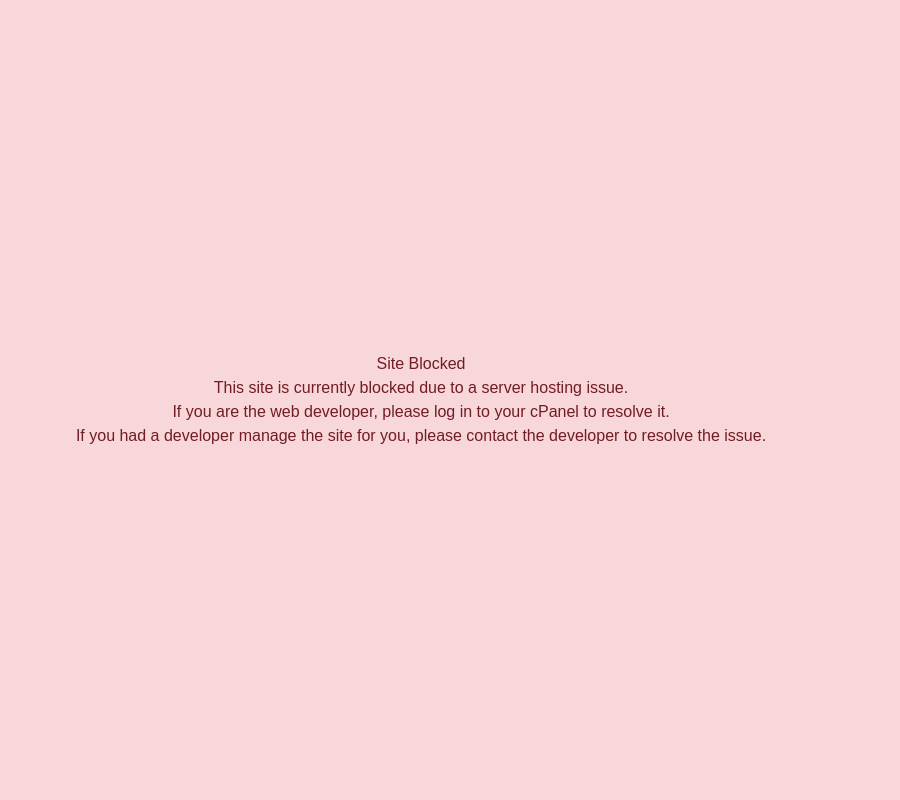
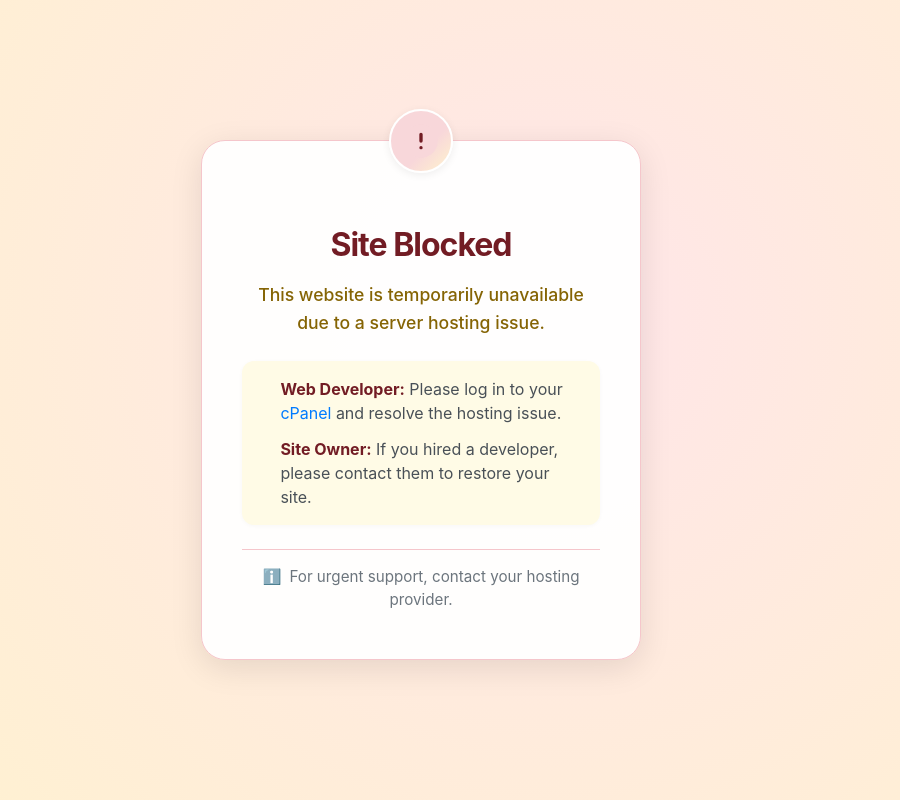
Before and after one commit to kelvin227/eaglewayproperty, a Next.js app: page / in a window 1280 px wide. Shown: the whole page, without its empty margins (219-1119 px from the left). Built offline with nearby package versions, Linux system fonts and the light colour scheme.

Commit message:
site blocked design

```diff
--- a/app/page.tsx
+++ b/app/page.tsx
@@ -9,24 +9,122 @@ export default function Page() {
         flexDirection: "column",
         justifyContent: "center",
         alignItems: "center",
-        background: "#f8d7da",
-        color: "#721c24",
-        fontFamily: "sans-serif",
+        background:
+          "radial-gradient(circle at 60% 40%, #ffe5e9 0%, #fff3cd 100%)",
+        fontFamily: "Inter, Segoe UI, Arial, sans-serif",
         textAlign: "center",
         padding: "2rem",
       }}
       aria-label="Site Blocked Notice"
     >
-      <h1>Site Blocked</h1>
-      <p>This site is currently blocked due to a server hosting issue.</p>
-      <p>
-        If you are the web developer, please log in to your cPanel to resolve
-        it.
-      </p>
-      <p>
-        If you had a developer manage the site for you, please contact the
-        developer to resolve the issue.
-      </p>
+      <div
+        style={{
+          background: "rgba(255,255,255,0.95)",
+          borderRadius: "24px",
+          boxShadow: "0 8px 32px rgba(0,0,0,0.10)",
+          padding: "3rem 2.5rem",
+          maxWidth: "440px",
+          border: "1px solid #f5c6cb",
+          position: "relative",
+        }}
+      >
+        <div
+          style={{
+            position: "absolute",
+            top: "-32px",
+            left: "50%",
+            transform: "translateX(-50%)",
+            background: "linear-gradient(135deg, #f8d7da 60%, #fff3cd 100%)",
+            borderRadius: "50%",
+            boxShadow: "0 2px 8px rgba(0,0,0,0.07)",
+            width: "64px",
+            height: "64px",
+            display: "flex",
+            alignItems: "center",
+            justifyContent: "center",
+            border: "2px solid #fff",
+          }}
+        >
+          <svg
+            width="40"
+            height="40"
+            viewBox="0 0 24 24"
+            fill="none"
+            aria-hidden="true"
+          >
+            <circle cx="12" cy="12" r="10" fill="#f8d7da" />
+            <path
+              d="M12 8v4M12 16h.01"
+              stroke="#721c24"
+              strokeWidth="2"
+              strokeLinecap="round"
+              strokeLinejoin="round"
+            />
+          </svg>
+        </div>
+        <h1
+          style={{
+            color: "#721c24",
+            marginBottom: "0.75rem",
+            fontSize: "2rem",
+            fontWeight: 700,
+            letterSpacing: "-1px",
+            marginTop: "2rem",
+          }}
+        >
+          Site Blocked
+        </h1>
+        <p
+          style={{
+            color: "#856404",
+            fontWeight: 500,
+            marginBottom: "1.5rem",
+            fontSize: "1.1rem",
+            lineHeight: 1.6,
+          }}
+        >
+          This website is temporarily unavailable due to a server hosting issue.
+        </p>
+        <div
+          style={{
+            textAlign: "left",
+            color: "#495057",
+            fontSize: "1rem",
+            background: "#fffbe6",
+            borderRadius: "12px",
+            padding: "1rem 1.2rem",
+            boxShadow: "0 1px 4px rgba(0,0,0,0.03)",
+            marginBottom: "1rem",
+          }}
+        >
+          <ul style={{ paddingLeft: "1.2rem", margin: 0 }}>
+            <li style={{ marginBottom: "0.75rem" }}>
+              <strong style={{ color: "#721c24" }}>Web Developer:</strong>{" "}
+              Please log in to your{" "}
+              <span style={{ color: "#007bff" }}>cPanel</span> and resolve the
+              hosting issue.
+            </li>
+            <li>
+              <strong style={{ color: "#721c24" }}>Site Owner:</strong> If you
+              hired a developer, please contact them to restore your site.
+            </li>
+          </ul>
+        </div>
+        <div
+          style={{
+            fontSize: "0.95rem",
+            color: "#6c757d",
+            marginTop: "1.5rem",
+            borderTop: "1px solid #f5c6cb",
+            paddingTop: "1rem",
+          }}
+        >
+          <span role="img" aria-label="info" style={{ marginRight: "0.5rem" }}>
+            ℹ️
+          </span>
+          For urgent support, contact your hosting provider.
+        </div>
+      </div>
     </main>
   );
 }
```
